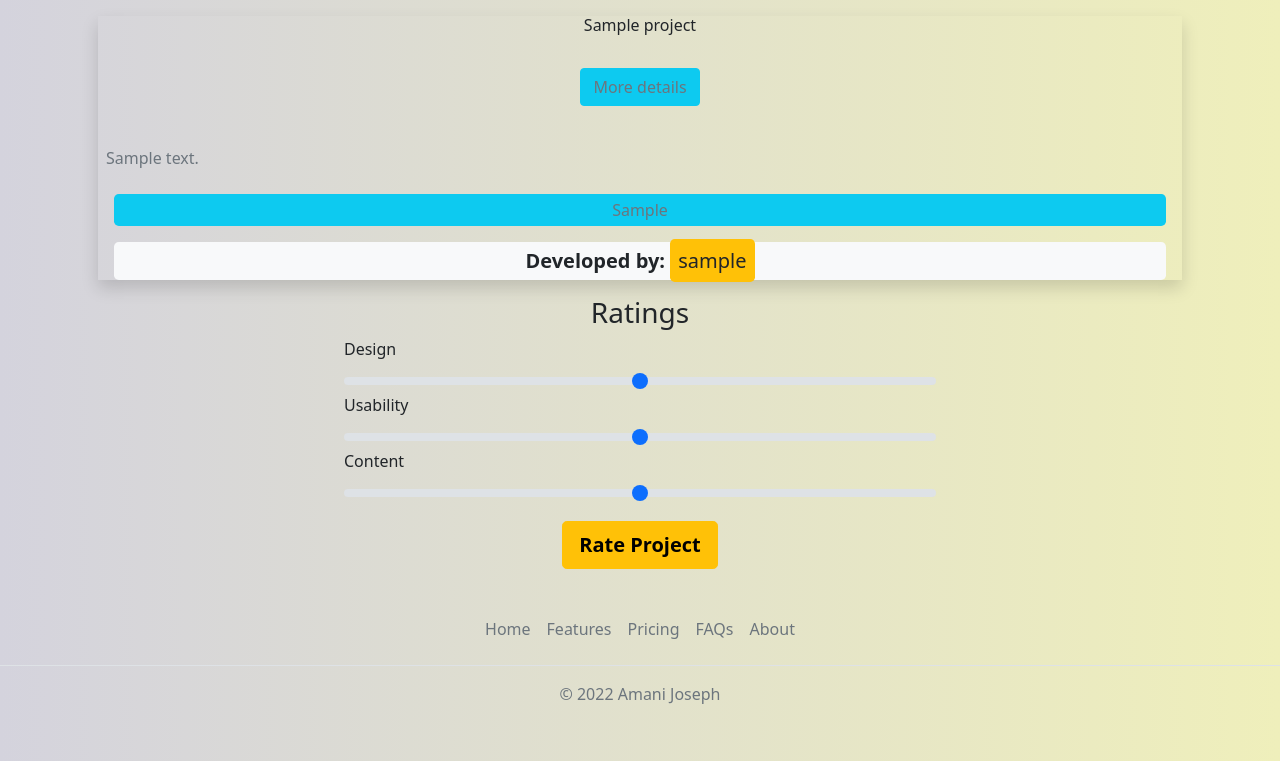
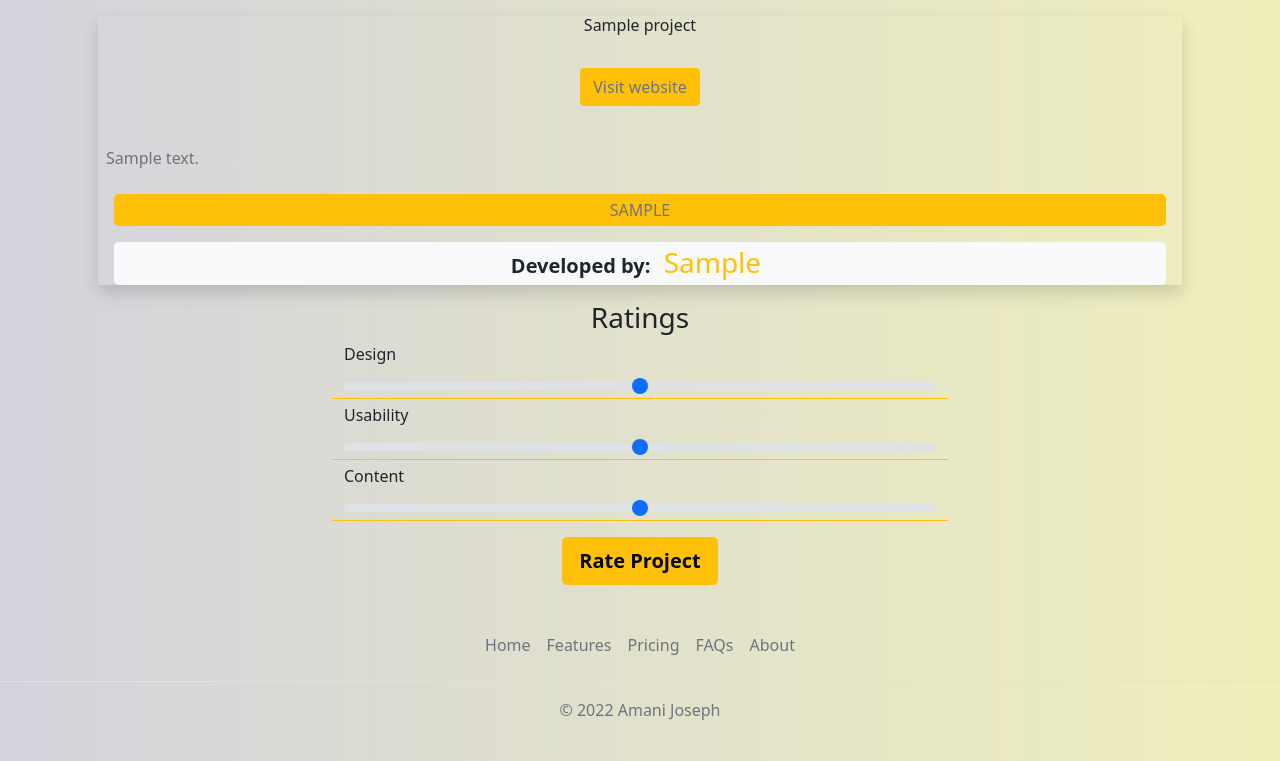
Before and after one commit to amani-joseph/webwwards, a Django app: page /project/1/ in a window 1280 px wide. Shown: the part 94-855 px from the top of the page. Run offline with Django 4.2, Linux system fonts and the light colour scheme; tables that the repository leaves empty hold one stand-in row (values such as "Sample post"); parts of the project's set-up code (start-up, migrations or seed data) failed here and were passed over.

Commit message:
Fixxed the ratings ui

```diff
--- a/myawards/templates/myawards/project_detail.html
+++ b/myawards/templates/myawards/project_detail.html
@@ -8,33 +8,34 @@
 		<br />
 		<div class="container d-flex justify-content-center p-2">
 			<a class="my-3 mx-auto text-center text-light" href="{{project.url}}">
-				<button class="text-muted btn btn-info">More details</button>
+				<button class="text-muted btn btn-warning">Visit website</button>
 			</a>
 		</div>
 
-		<div class="text-muted my-2 p-2">{{project.description}}</div>
-		 <div class="text-muted text-center fw-light bg-info m-3 p-1 rounded-3"
-			>{{project.technologies}}</div
+		<div class="text-muted container my-2 p-2">{{project.description}}</div>
+		 <div class="text-muted text-center fw-light bg-warning m-3 p-1 rounded-3"
+			>{{project.technologies| upper}}</div
 		>
 		<div class="lead text-dark text-center fw-light bg-light m-3 p-1 rounded-3"
 			>
 			<span class="lead fw-bold">Developed by:</span>
-			<span class="bg-warning p-2 fw-bolder rounded-3"> {{project.developer}}</span>
+			<span class="h3 text-warning p-2 fw-bolder rounded-3"> {{project.developer| title}}</span>
 		</div>
 	</div>
 </div>
 <div class="container my-3 col-6">
-	<form action="">
+	<form  action="">
+		{% csrf_token %}
 	<div class="h3 text-center">Ratings</div>
-	<div class="container">
+	<div class="container shadow-2 my-1 border-bottom border-warning">
 		<label for="customRange3" class="form-label">Design</label>
 		<input type="range" class="form-range" min="0" max="10" step="0.5" id="Design">
 	</div>
-	<div class="container">
+	<div class="container shadow-2 my-1 border-bottom border-warning">
 		<label for="customRange3" class="form-label">Usability</label>
 		<input type="range" class="form-range" min="0" max="10" step="0.5" id="Usability">
 	</div>
-	<div class="container">
+	<div class="container shadow-2 my-1 border-bottom border-warning">
 		<label for="customRange3" class="form-label">Content</label>
 		<input type="range" class="form-range" min="0" max="10" step="0.5" id="Content">
 	</div>
```
